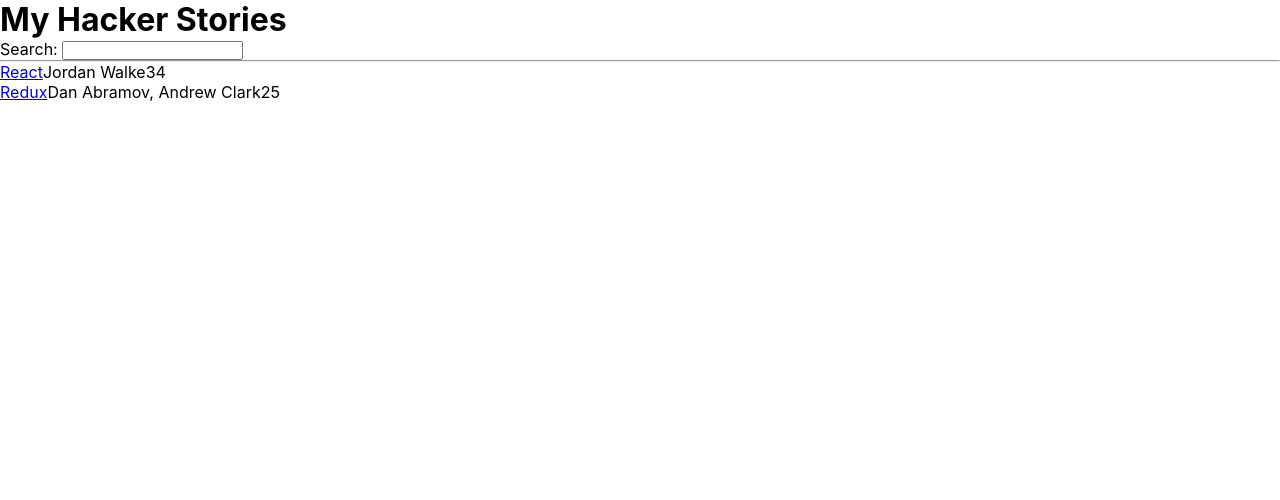
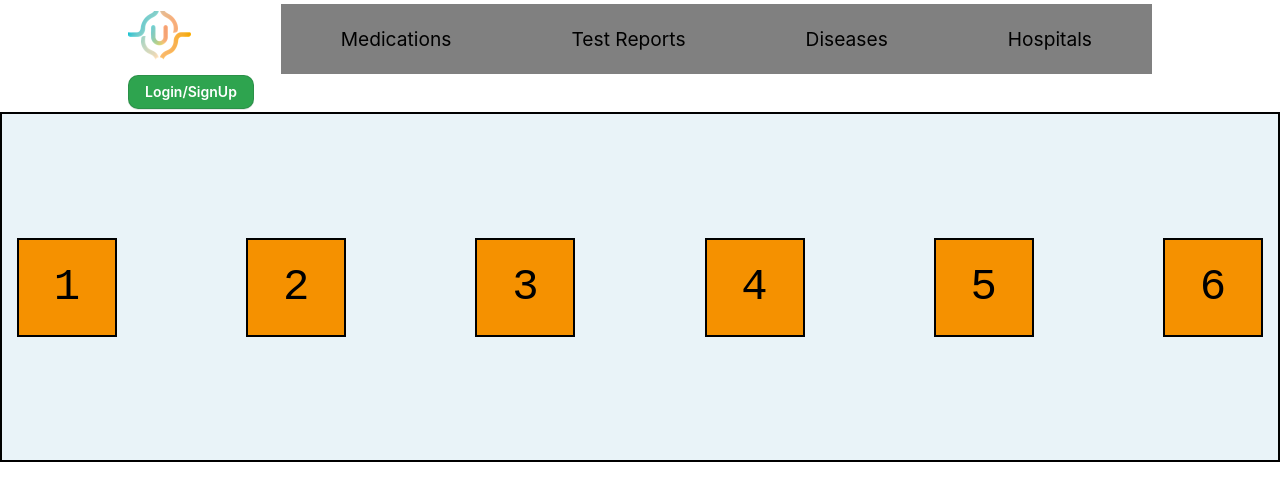
Before and after one commit to itanaysharma/Unified-Health-Interface, a React (Create React App) app: page / in a window 1280 px wide. Shown: the top 500 px of the page. Built offline with nearby package versions, Linux system fonts and the light colour scheme.

Commit message:
Again going back to health interface

```diff
--- a/src/App.js
+++ b/src/App.js
@@ -4,63 +4,12 @@ import SignUp from "./Signup.js";
 import Navbar from "./Navbar.js";
 
 const App = () => {
-  const stories = [
-    {
-      title: "React",
-      url: "https://reactjs.org/",
-      author: "Jordan Walke",
-      num_comments: 3,
-      points: 4,
-      objectID: 0,
-    },
-    {
-      title: "Redux",
-      url: "https://redux.js.org/",
-      author: "Dan Abramov, Andrew Clark",
-      num_comments: 2,
-      points: 5,
-      objectID: 1,
-    },
-  ];
-  const [searchTerm, setSearchTerm] = React.useState("");
-  const handleSearch = (event) => {
-    setSearchTerm(event.target.value);
-  };
-
-  const searchedStories = stories.filter((story) =>
-    story.title.toLowerCase().includes(searchTerm.toLowerCase())
-  );
-
   return (
     <div>
-      {/* <Navbar />
-      <SignUp /> */}
-      <h1>My Hacker Stories</h1>
-
-      <Search onSearch={handleSearch} />
-
-      <hr />
-
-      <List list={searchedStories} />
+      <Navbar />
+      <SignUp />
     </div>
   );
 };
 
-const Search = (props) => (
-  <div>
-    <label htmlFor="search">Search: </label>
-    <input id="search" type="text" onChange={props.onSearch} />
-  </div>
-);
-const List = (props) =>
-  props.list.map((item) => (
-    <div key={item.objectID}>
-      <span>
-        <a href={item.url}>{item.title}</a>
-      </span>
-      <span>{item.author}</span>
-      <span>{item.num_comments}</span>
-      <span>{item.points}</span>
-    </div>
-  ));
 export default App;
--- a/src/Navbar.js
+++ b/src/Navbar.js
@@ -1,15 +1,13 @@
 import React from "react";
 import "./App.css";
+// import { ReactComponent as Check } from "./UNI_logo.svg"; Can we used as SVG image
 export default function Navbar() {
-  const [searchTerm, setSearchTerm] = React.useState("");
-  const handleChange = (event) => {
-    setSearchTerm(event.target.value);
-    console.log(searchTerm);
-  };
   return (
     <>
       <header>
         <img className="nav--logo" src="./UNI_logo.png" alt="no" />
+
+        {/* <Check height="20px" width="8px" /> */}
         <nav className="nav">
           <div className="nav__links">
             <div>
@@ -35,14 +33,6 @@ export default function Navbar() {
           </div>
         </nav>
         <button className="button-3">Login/SignUp</button>
-        <div className="react">
-          <h1>This is search field</h1>
-          <label htmlFor="search">Search :</label>
-          <input id="search" type="text" onChange={handleChange} />
-          <h2>
-            Searching for <strong>{searchTerm}</strong>
-          </h2>
-        </div>
       </header>
     </>
   );
```
